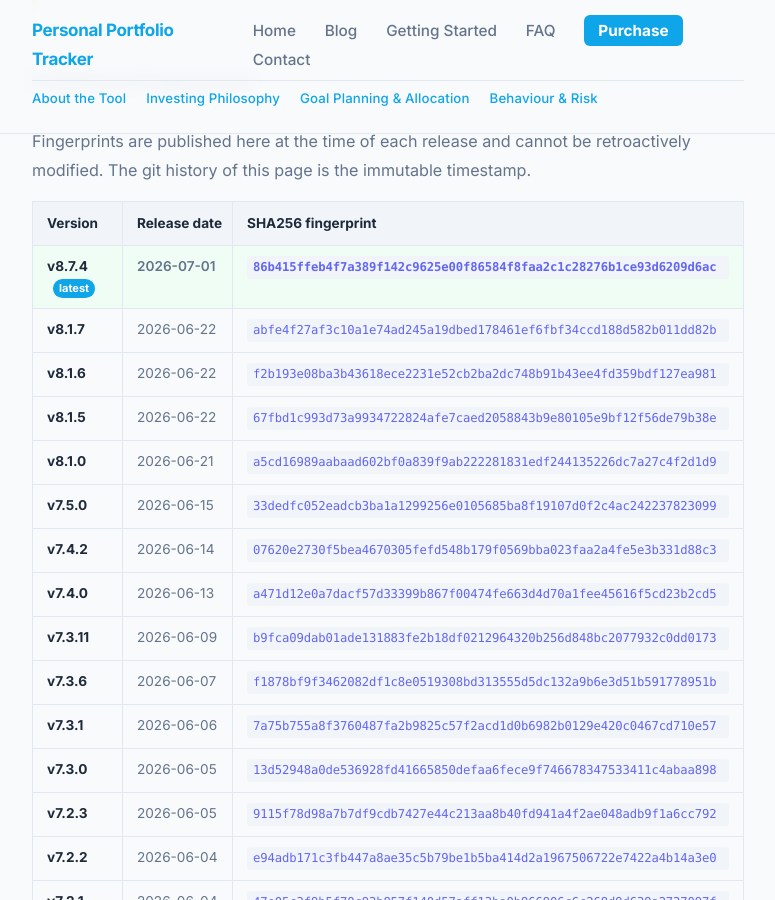
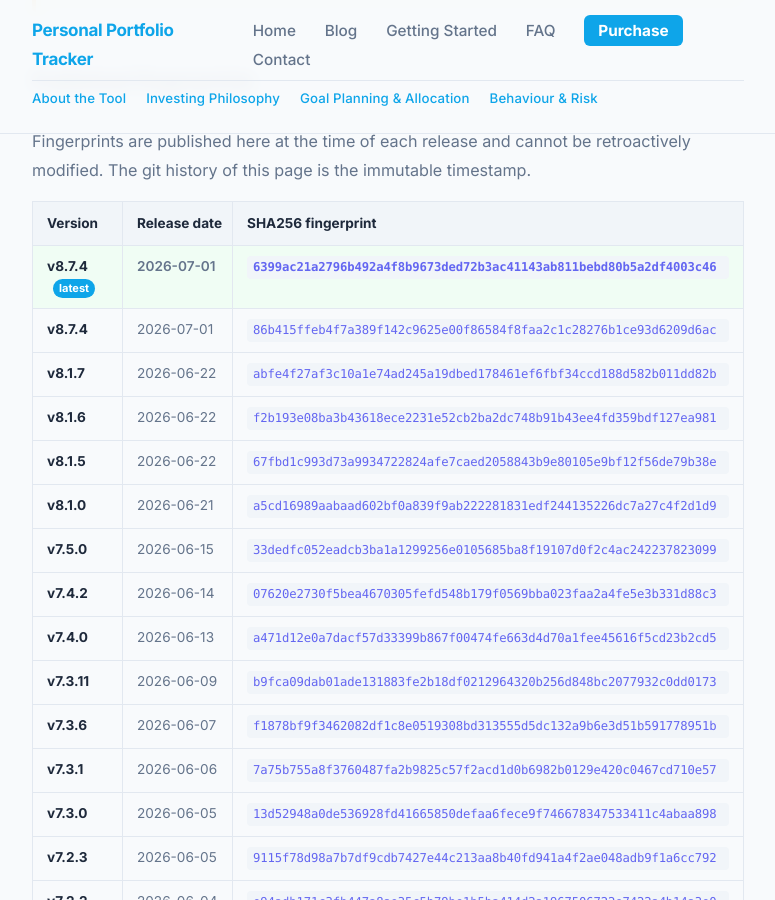
Before and after one commit to srikrishna2024/portfolio-tracker-blog, a Jekyll site: the page built from release-fingerprints/index.html, in a window 1280 px wide and 900 px high, scrolled down 978 px. Shown: the whole window, without its empty margins (252-1027 px from the left). Built offline with Jekyll 4.4.1, drawn with Linux system fonts in a browser that asks for light colours.

Commit message:
release: add v8.7.4 fingerprint

```diff
--- a/release-fingerprints/index.html
+++ b/release-fingerprints/index.html
@@ -41,6 +41,11 @@ title: Release Fingerprints
       <tbody>
         <tr class="fp-current">
           <td><strong>v8.7.4</strong> <span class="fp-badge">latest</span></td>
+          <td>2026-07-01</td>
+          <td><code class="fp-code">6399ac21a2796b492a4f8b9673ded72b3ac41143ab811bebd80b5a2df4003c46</code></td>
+        </tr>
+        <tr>
+          <td><strong>v8.7.4</strong></td>
           <td>2026-07-01</td>
           <td><code class="fp-code">86b415ffeb4f7a389f142c9625e00f86584f8faa2c1c28276b1ce93d6209d6ac</code></td>
         </tr>
```
